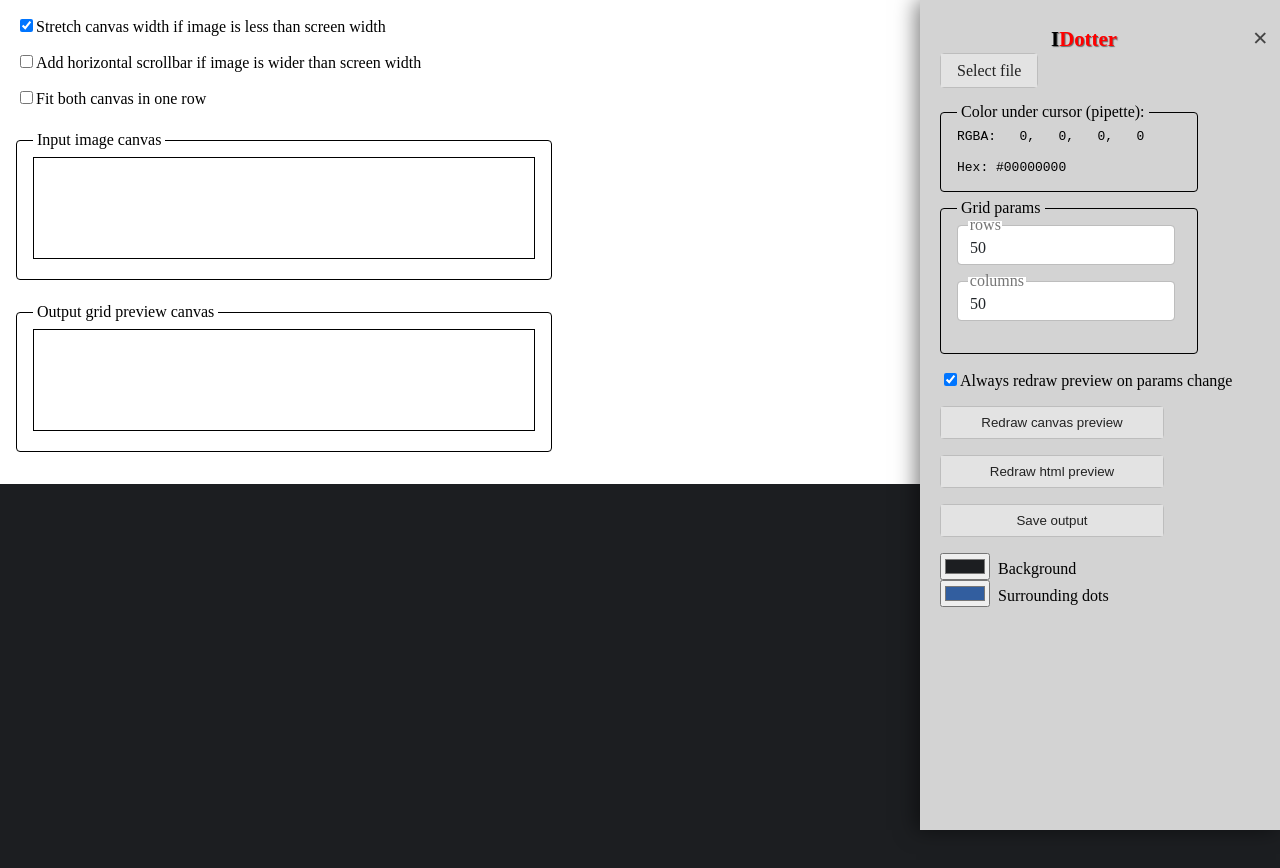
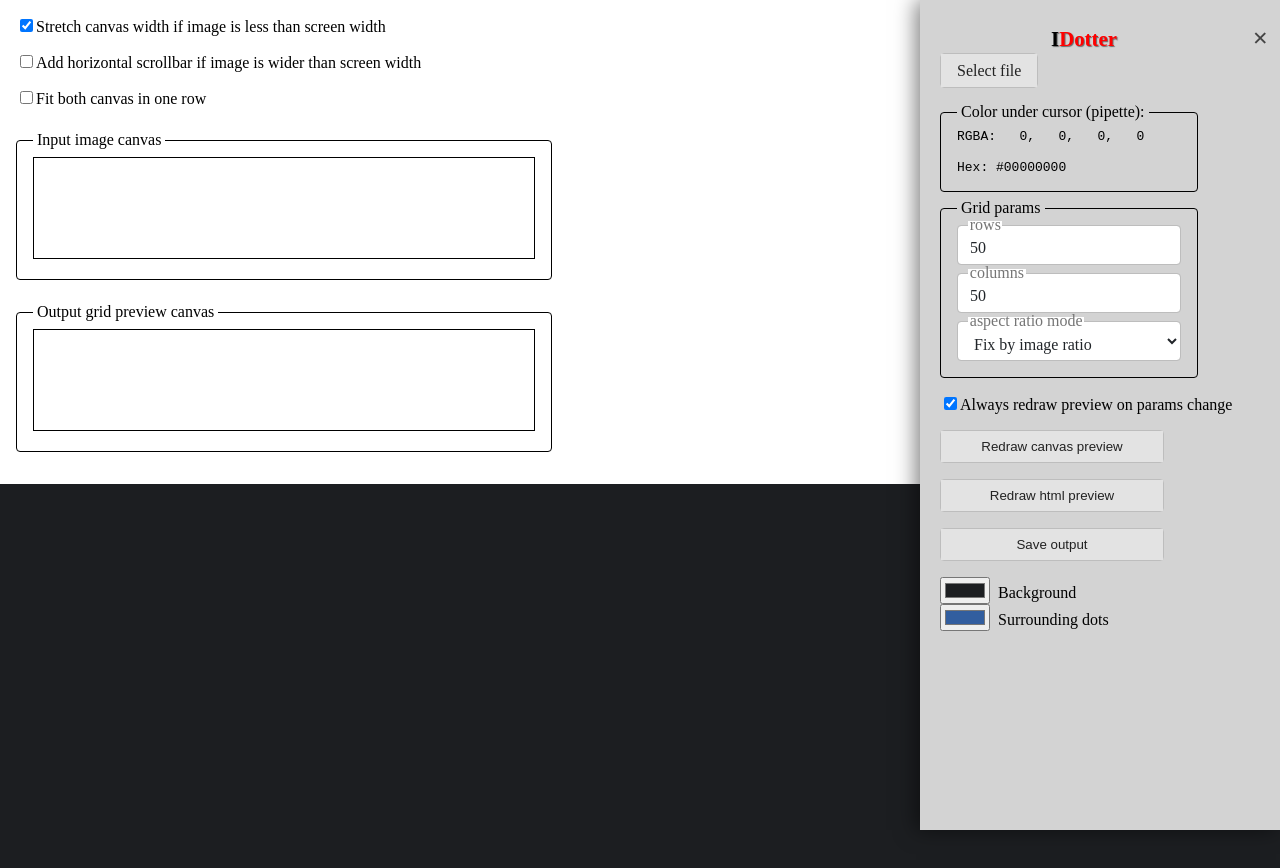
Before and after one commit to VasiliyTemniy/image-dotter, a React (Create React App) app: page / in a window 1280 px wide. Shown: the top 868 px of the page. Built offline with nearby package versions, Linux system fonts and the light colour scheme.

Commit message:
add select input for aspect ratio handling

```diff
--- a/src/App.js
+++ b/src/App.js
@@ -26,6 +26,7 @@ const App = () => {
   const [stretchCanvas, setStretchCanvas] = useState(true);
   const [screenOverflow, setScreenOverflow] = useState(false);
   const [fitBothCanvasInOneRow, setFitBothCanvasInOneRow] = useState(false);
+  const [aspectRatioMode, setAspectRatioMode] = useState('image');
 
   const showNotification = (text, type) => {
     if (message.timeoutId) {
@@ -99,6 +100,10 @@ const App = () => {
 
   const updateFitBothCanvasInOneRow = (value) => {
     setFitBothCanvasInOneRow(value);
+  };
+
+  const updateAspectRatioMode = (value) => {
+    setAspectRatioMode(value);
   };
 
   const handleFileSelection = async (e) => {
@@ -180,6 +185,8 @@ const App = () => {
         updateAlwaysRedraw={updateAlwaysRedraw}
         pipetteRGBARef={pipetteRGBARef}
         pipetteHexRef={pipetteHexRef}
+        aspectRatioMode={aspectRatioMode}
+        updateAspectRatioMode={updateAspectRatioMode}
       />
       <ImageInit
         inputCanvasRef={inputCanvasRef}
--- a/src/components/Menu.js
+++ b/src/components/Menu.js
@@ -15,7 +15,9 @@ const Menu = ({
   alwaysRedraw,
   updateAlwaysRedraw,
   pipetteRGBARef,
-  pipetteHexRef
+  pipetteHexRef,
+  aspectRatioMode,
+  updateAspectRatioMode,
 }) => {
 
   const handleCreateClick = (e) => {
@@ -91,9 +93,9 @@ const Menu = ({
               </pre>
             </div>
           </li>
-          <li className="container bg-lightgray padding-1rem border-black-1px margin-v-1rem" style={{ width: '14rem' }}>
+          <li className="container bg-lightgray padding-1rem border-black-1px margin-v-1rem flex column gap-05rem" style={{ width: '14rem' }}>
             <div className='title'>Grid params</div>
-            <div className="text-input text-input_floating">
+            <div className="text-input text-input__floating">
               <label
                 htmlFor="rows-input"
                 className="text-input__label"
@@ -109,7 +111,7 @@ const Menu = ({
                 onChange={(e) => updateRowsCount(e.target.value)}
               />
             </div>
-            <div className="text-input text-input_floating">
+            <div className="text-input text-input__floating">
               <label
                 htmlFor="columns-input"
                 className="text-input__label"
@@ -124,6 +126,26 @@ const Menu = ({
                 value={columnsCount}
                 onChange={(e) => updateColumnsCount(e.target.value)}
               />
+            </div>
+            <div className="select-input select-input__floating">
+              <label
+                htmlFor="aspect-select"
+                className="select-input__label"
+                title="Changes aspect ratio of output"
+              >
+                aspect ratio mode
+              </label>
+              <select
+                id="aspect-select"
+                name="aspect-select"
+                className="select-input__field"
+                value={aspectRatioMode}
+                onChange={(e) => updateAspectRatioMode(e.target.value)}
+              >
+                <option value="image">Fix by image ratio</option>
+                <option value="square">Fix square ratio</option>
+                <option value="none">Do not fix ratio</option>
+              </select>
             </div>
           </li>
           <li>
--- a/src/styles/flex.css
+++ b/src/styles/flex.css
@@ -15,6 +15,10 @@
   align-items: center;
 }
 
+.container.flex.gap-05rem {
+  gap: 0.5rem;
+}
+
 .container.flex.gap-1rem {
   gap: 1rem;
 }
--- a/src/styles/input.css
+++ b/src/styles/input.css
@@ -1,23 +1,20 @@
-input[type="text"] {
+input[type="text"], select {
   font-family: inherit;
   font-size: inherit;
   line-height: inherit;
   margin: 0;
 }
 
-.text-input {
-  margin-bottom: 1rem;
-}
-
-.text-input__label {
+.text-input__label, .select-input__label {
   display: block;
   margin-bottom: 0.25rem;
 }
 
-.text-input__field {
+.text-input__field, .select-input__field {
+  box-sizing: border-box;
+  height: 2.5rem;
+  width: 100%;
   display: block;
-  width: 12rem;
-  height: 1.2rem;
   padding: 0.375rem 0.75rem;
   font-family: inherit;
   font-size: 1rem;
@@ -31,7 +28,7 @@ input[type="text"] {
   transition: border-color 0.15s ease-in-out, box-shadow 0.15s ease-in-out;
 }
 
-.text-input__field:focus {
+.text-input__field:focus, .select-input__field:focus {
   color: #212529;
   background-color: #fff;
   border-color: #bdbdbd;
@@ -39,17 +36,18 @@ input[type="text"] {
   box-shadow: 0 0 0 0.2rem rgba(158, 158, 158, 0.25);
 }
 
-.text-input_floating {
+.text-input__floating, .select-input__floating {
   position: relative;
 }
 
-.text-input_floating .text-input__field {
-  height: 1.2rem;
+.text-input__floating .text-input__field,
+.select-input__floating .select-input__field {
   padding-top: 0.8rem;
   padding-left: 0.75rem;
 }
 
-.text-input_floating .text-input__label {
+.text-input__floating .text-input__label,
+.select-input__floating .select-input__label {
   position: absolute;
   left: 5%;
   top: -10%;
```
